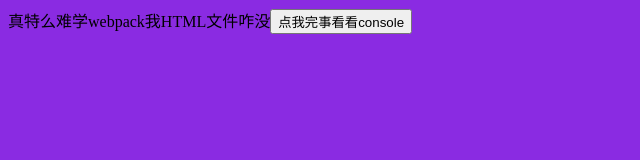
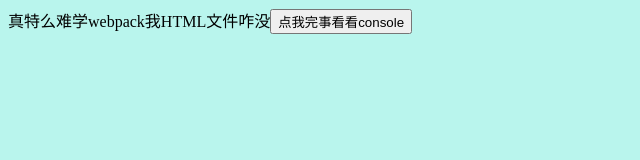
Before and after one commit to DaBowl/wabpack, a website built with webpack: page src/index.html in a window 1280 px wide. Shown: the whole page, without its empty margins (0-640 px from the left). Built offline with nearby package versions, Linux system fonts and the light colour scheme.

Commit message:
1.瞎搞

```diff
--- a/src/styles.css
+++ b/src/styles.css
@@ -1,3 +1,3 @@
 body {
-    background: blueviolet;
+    background: #2be2c954;
   }
```
